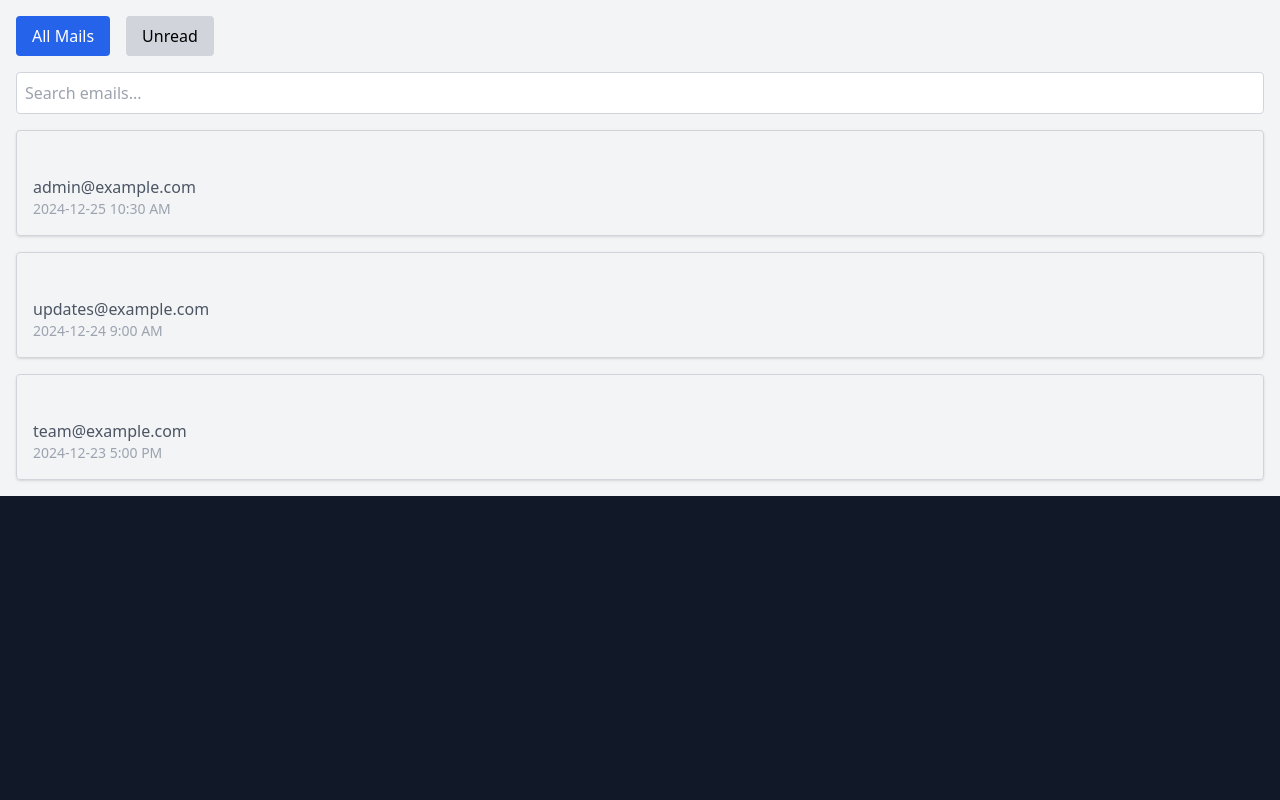
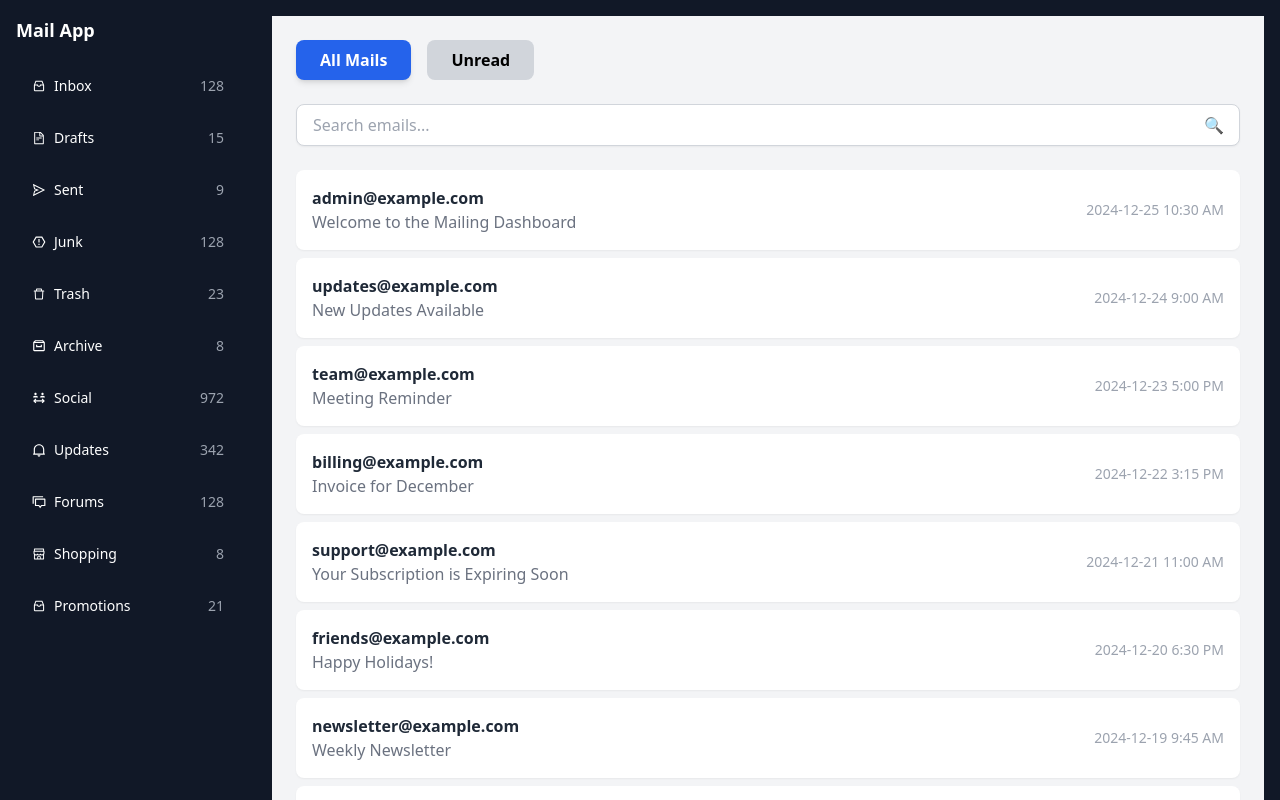
Before and after one commit to FarazAkhter660/Mailing-dashboard, a React (Create React App) app: page /login in a window 1280 px wide. Both pictures are taken after a click on the button "Login". Shown: the top 800 px of the page. Built offline with nearby package versions, Linux system fonts and the light colour scheme.

Commit message:
fix: Prevent sidebar from scrolling with the page content

```diff
--- a/src/components/MailList.jsx
+++ b/src/components/MailList.jsx
@@ -1,18 +1,24 @@
+import React from "react";
+
 const MailList = ({ emails }) => {
-  if (emails.length === 0) {
-    return <p className="text-gray-500">No emails to display.</p>;
-  }
+  return (
+    <div>
+      {emails.map((email, index) => (
+        <div
+          key={index}
+          className="flex items-center justify-between p-4 mb-2 bg-white rounded-lg shadow-sm hover:shadow-md transition-all duration-200 hover:bg-gray-100 cursor-pointer"
+        >
+          {/* Sender Info */}
+          <div>
+            <p className="font-semibold text-gray-800">{email.sender}</p>
+            <p className="text-gray-500">{email.subject}</p>
+          </div>
 
-  return (
-    <ul className="space-y-4">
-      {emails.map((email, index) => (
-        <li key={index} className="p-4 border border-gray-300 rounded shadow">
-          <h3 className="font-bold text-lg">{email.subject}</h3>
-          <p className="text-gray-600">{email.sender}</p>
-          <p className="text-gray-400 text-sm">{email.timestamp}</p>
-        </li>
+          {/* Timestamp */}
+          <div className="text-sm text-gray-400">{email.timestamp}</div>
+        </div>
       ))}
-    </ul>
+    </div>
   );
 };
 
--- a/src/components/Sidebar.jsx
+++ b/src/components/Sidebar.jsx
@@ -26,15 +26,13 @@ const Sidebar = () => {
   ];
 
   return (
-    <div className="w-64 bg-gray-900 text-white h-screen p-4">
+    <div className="w-64 h-screen bg-gray-900 text-white p-4 fixed top-0 left-0">
       <h1 className="text-lg font-bold mb-6">Mail App</h1>
       <ul className="space-y-4">
         {menuItems.map((item, index) => (
           <li
             key={index}
-            className={`flex items-center justify-between text-sm hover:bg-gray-700 px-4 py-2 rounded ${
-              item.name === "Archive" ? "pb-2 border-b border-gray-700" : ""
-            }`}
+            className="flex items-center justify-between text-sm hover:bg-gray-700 px-4 py-2 rounded cursor-pointer"
           >
             <span className="flex items-center gap-2">
               {item.icon} {item.name}
--- a/src/pages/Dashboard.jsx
+++ b/src/pages/Dashboard.jsx
@@ -1,4 +1,5 @@
 import React, { useState } from "react";
+import Sidebar from "../components/Sidebar";
 import MailList from "../components/MailList";
 
 const mockEmails = [
@@ -20,6 +21,108 @@ const mockEmails = [
     timestamp: "2024-12-23 5:00 PM",
     isUnread: true,
   },
+  {
+    subject: "Invoice for December",
+    sender: "billing@example.com",
+    timestamp: "2024-12-22 3:15 PM",
+    isUnread: false,
+  },
+  {
+    subject: "Your Subscription is Expiring Soon",
+    sender: "support@example.com",
+    timestamp: "2024-12-21 11:00 AM",
+    isUnread: true,
+  },
+  {
+    subject: "Happy Holidays!",
+    sender: "friends@example.com",
+    timestamp: "2024-12-20 6:30 PM",
+    isUnread: false,
+  },
+  {
+    subject: "Weekly Newsletter",
+    sender: "newsletter@example.com",
+    timestamp: "2024-12-19 9:45 AM",
+    isUnread: true,
+  },
+  {
+    subject: "Security Alert: Unusual Login Attempt",
+    sender: "security@example.com",
+    timestamp: "2024-12-18 8:00 PM",
+    isUnread: true,
+  },
+  {
+    subject: "Job Application Status",
+    sender: "hr@example.com",
+    timestamp: "2024-12-17 4:20 PM",
+    isUnread: false,
+  },
+  {
+    subject: "Special Offer: 50% Off Your Next Purchase",
+    sender: "sales@example.com",
+    timestamp: "2024-12-16 2:00 PM",
+    isUnread: true,
+  },
+  {
+    subject: "Project Deadline Approaching",
+    sender: "manager@example.com",
+    timestamp: "2024-12-15 10:30 AM",
+    isUnread: false,
+  },
+  {
+    subject: "Monthly Performance Report",
+    sender: "analytics@example.com",
+    timestamp: "2024-12-14 1:00 PM",
+    isUnread: true,
+  },
+  {
+    subject: "Account Password Changed",
+    sender: "no-reply@example.com",
+    timestamp: "2024-12-13 7:30 PM",
+    isUnread: true,
+  },
+  {
+    subject: "Upcoming Webinar Invitation",
+    sender: "events@example.com",
+    timestamp: "2024-12-12 11:45 AM",
+    isUnread: false,
+  },
+  {
+    subject: "Your Package is Out for Delivery",
+    sender: "delivery@example.com",
+    timestamp: "2024-12-11 3:50 PM",
+    isUnread: false,
+  },
+  {
+    subject: "Survey: Share Your Feedback",
+    sender: "survey@example.com",
+    timestamp: "2024-12-10 5:10 PM",
+    isUnread: true,
+  },
+  {
+    subject: "Invitation to Join Our Beta Program",
+    sender: "product-team@example.com",
+    timestamp: "2024-12-09 9:00 AM",
+    isUnread: true,
+  },
+  {
+    subject: "Thank You for Your Purchase",
+    sender: "shop@example.com",
+    timestamp: "2024-12-08 12:30 PM",
+    isUnread: false,
+  },
+  {
+    subject: "Your Flight Itinerary",
+    sender: "travel@example.com",
+    timestamp: "2024-12-07 10:45 AM",
+    isUnread: false,
+  },
+  {
+    subject: "Holiday Party Details",
+    sender: "community@example.com",
+    timestamp: "2024-12-06 6:15 PM",
+    isUnread: true,
+  },
 ];
 
 const Dashboard = () => {
@@ -38,24 +141,29 @@ const Dashboard = () => {
   });
 
   return (
-    <div className="flex-1 p-4 bg-gray-100">
+    <div className="flex min-h-screen bg-gray-900 text-white flex-1 ml-64 p-4 bg-gray-100">
+      {/* Sidebar */}
+      <Sidebar />
+
+      {/* Main Content */}
+      <div className="flex-1 p-6 bg-gray-100 text-black">
         {/* Tabs for All Mails and Unread */}
-      <div className="flex space-x-4 mb-4">
+        <div className="flex space-x-4 mb-6">
           <button
-          className={`px-4 py-2 rounded ${
+            className={`px-6 py-2 font-semibold rounded-lg transition-all duration-200 ${
               activeTab === "All Mails"
-              ? "bg-blue-600 text-white"
-              : "bg-gray-300 text-black"
+                ? "bg-blue-600 text-white shadow-md"
+                : "bg-gray-300 text-black hover:bg-gray-400"
             }`}
             onClick={() => setActiveTab("All Mails")}
           >
             All Mails
           </button>
           <button
-          className={`px-4 py-2 rounded ${
+            className={`px-6 py-2 font-semibold rounded-lg transition-all duration-200 ${
               activeTab === "Unread"
-              ? "bg-blue-600 text-white"
-              : "bg-gray-300 text-black"
+                ? "bg-blue-600 text-white shadow-md"
+                : "bg-gray-300 text-black hover:bg-gray-400"
             }`}
             onClick={() => setActiveTab("Unread")}
           >
@@ -64,18 +172,28 @@ const Dashboard = () => {
         </div>
 
         {/* Search Bar */}
-      <div className="mb-4">
+        <div className="relative mb-6">
           <input
             type="text"
             placeholder="Search emails..."
-          className="w-full p-2 border border-gray-300 rounded"
+            className="w-full px-4 py-2 border border-gray-300 rounded-lg shadow-sm focus:outline-none focus:ring-2 focus:ring-blue-600"
             value={searchTerm}
             onChange={(e) => setSearchTerm(e.target.value)}
           />
+          <span className="absolute inset-y-0 right-4 flex items-center text-gray-400">
+            🔍
+          </span>
         </div>
 
         {/* Mail List */}
+        {filteredEmails.length > 0 ? (
           <MailList emails={filteredEmails} />
+        ) : (
+          <div className="text-center text-gray-500">
+            No emails found for the selected filter.
+          </div>
+        )}
+      </div>
     </div>
   );
 };
--- a/src/utils/mockData.js
+++ b/src/utils/mockData.js
@@ -1,15 +1,123 @@
 const mockEmails = [
   {
-    subject: "Meeting Tomorrow",
-    sender: "William Smith <wsmith@example.com>",
-    preview: "Let's discuss the project tomorrow...",
-    body: "Hi, Let's have a meeting tomorrow to discuss the project.",
+    subject: "Welcome to the Mailing Dashboard",
+    sender: "admin@example.com",
+    timestamp: "2024-12-25 10:30 AM",
+    isUnread: true,
   },
   {
-    subject: "Re: Project Update",
-    sender: "Alice Smith <asmith@example.com>",
-    preview: "Thank you for the project update...",
-    body: "Thank you for the project update. The progress is great.",
+    subject: "New Updates Available",
+    sender: "updates@example.com",
+    timestamp: "2024-12-24 9:00 AM",
+    isUnread: false,
+  },
+  {
+    subject: "Meeting Reminder",
+    sender: "team@example.com",
+    timestamp: "2024-12-23 5:00 PM",
+    isUnread: true,
+  },
+  {
+    subject: "Invoice for December",
+    sender: "billing@example.com",
+    timestamp: "2024-12-22 3:15 PM",
+    isUnread: false,
+  },
+  {
+    subject: "Your Subscription is Expiring Soon",
+    sender: "support@example.com",
+    timestamp: "2024-12-21 11:00 AM",
+    isUnread: true,
+  },
+  {
+    subject: "Happy Holidays!",
+    sender: "friends@example.com",
+    timestamp: "2024-12-20 6:30 PM",
+    isUnread: false,
+  },
+  {
+    subject: "Weekly Newsletter",
+    sender: "newsletter@example.com",
+    timestamp: "2024-12-19 9:45 AM",
+    isUnread: true,
+  },
+  {
+    subject: "Security Alert: Unusual Login Attempt",
+    sender: "security@example.com",
+    timestamp: "2024-12-18 8:00 PM",
+    isUnread: true,
+  },
+  {
+    subject: "Job Application Status",
+    sender: "hr@example.com",
+    timestamp: "2024-12-17 4:20 PM",
+    isUnread: false,
+  },
+  {
+    subject: "Special Offer: 50% Off Your Next Purchase",
+    sender: "sales@example.com",
+    timestamp: "2024-12-16 2:00 PM",
+    isUnread: true,
+  },
+  {
+    subject: "Project Deadline Approaching",
+    sender: "manager@example.com",
+    timestamp: "2024-12-15 10:30 AM",
+    isUnread: false,
+  },
+  {
+    subject: "Monthly Performance Report",
+    sender: "analytics@example.com",
+    timestamp: "2024-12-14 1:00 PM",
+    isUnread: true,
+  },
+  {
+    subject: "Account Password Changed",
+    sender: "no-reply@example.com",
+    timestamp: "2024-12-13 7:30 PM",
+    isUnread: true,
+  },
+  {
+    subject: "Upcoming Webinar Invitation",
+    sender: "events@example.com",
+    timestamp: "2024-12-12 11:45 AM",
+    isUnread: false,
+  },
+  {
+    subject: "Your Package is Out for Delivery",
+    sender: "delivery@example.com",
+    timestamp: "2024-12-11 3:50 PM",
+    isUnread: false,
+  },
+  {
+    subject: "Survey: Share Your Feedback",
+    sender: "survey@example.com",
+    timestamp: "2024-12-10 5:10 PM",
+    isUnread: true,
+  },
+  {
+    subject: "Invitation to Join Our Beta Program",
+    sender: "product-team@example.com",
+    timestamp: "2024-12-09 9:00 AM",
+    isUnread: true,
+  },
+  {
+    subject: "Thank You for Your Purchase",
+    sender: "shop@example.com",
+    timestamp: "2024-12-08 12:30 PM",
+    isUnread: false,
+  },
+  {
+    subject: "Your Flight Itinerary",
+    sender: "travel@example.com",
+    timestamp: "2024-12-07 10:45 AM",
+    isUnread: false,
+  },
+  {
+    subject: "Holiday Party Details",
+    sender: "community@example.com",
+    timestamp: "2024-12-06 6:15 PM",
+    isUnread: true,
   },
 ];
 
```
Lines whose indentation alone changed are shown as unchanged.
